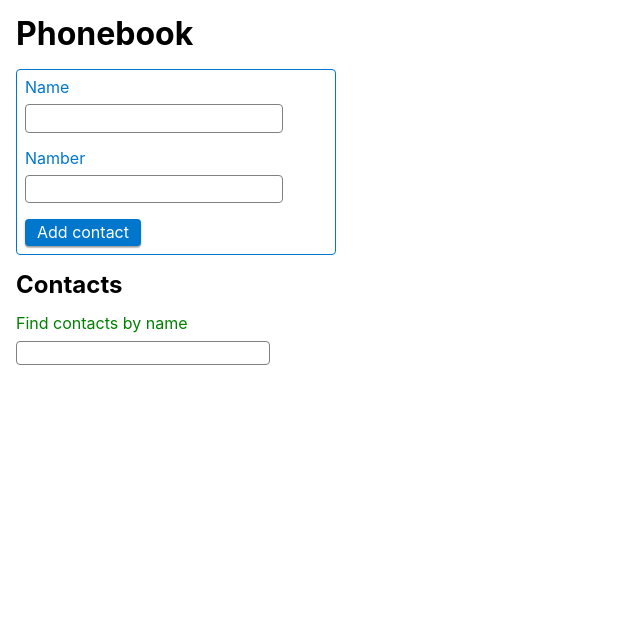
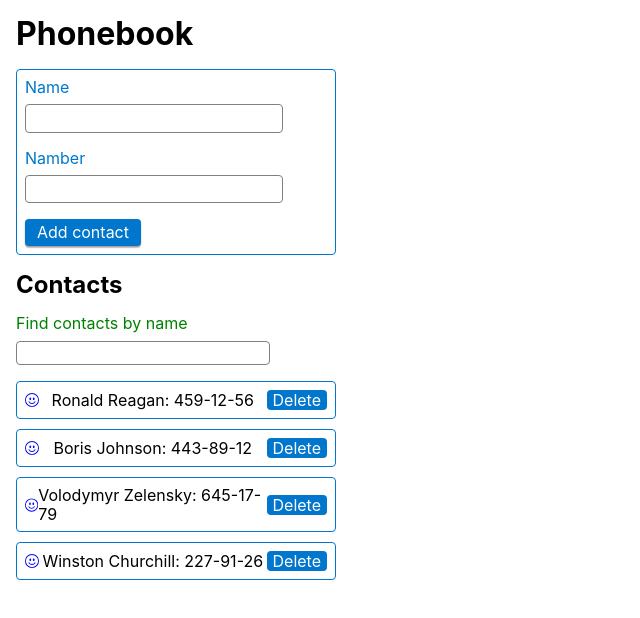
Before and after one commit to Oleksandr14/goit-react-hw-03-phonebook, a React (Create React App) app: page / in a window 1280 px wide. Shown: the top 618 px of the page, without its empty margins (0-640 px from the left). Built offline with nearby package versions, Linux system fonts and the light colour scheme.

Commit message:
edit contacts

```diff
--- a/src/components/App.jsx
+++ b/src/components/App.jsx
@@ -9,7 +9,12 @@ import { Filter } from './Filter/Filter';
 
 export class App extends Component {
   state = {
-    contacts: [],
+    contacts: [
+      { id: 'id-1', name: 'Ronald Reagan', number: '459-12-56' },
+      { id: 'id-2', name: 'Boris Johnson', number: '443-89-12' },
+      { id: 'id-3', name: 'Volodymyr Zelensky', number: '645-17-79' },
+      { id: 'id-4', name: 'Winston Churchill', number: '227-91-26' },
+    ],
     filter: '',
   };
 
```
